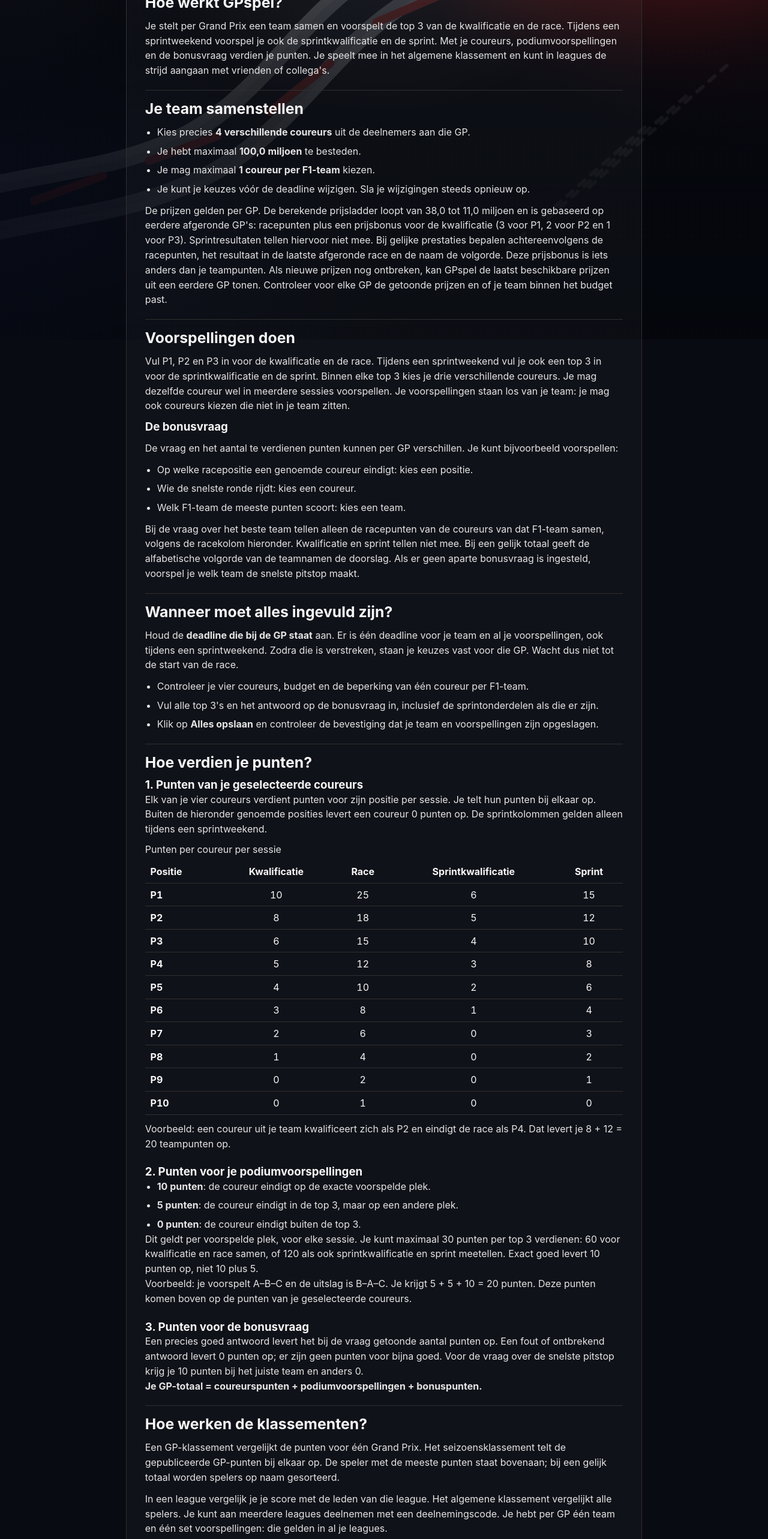
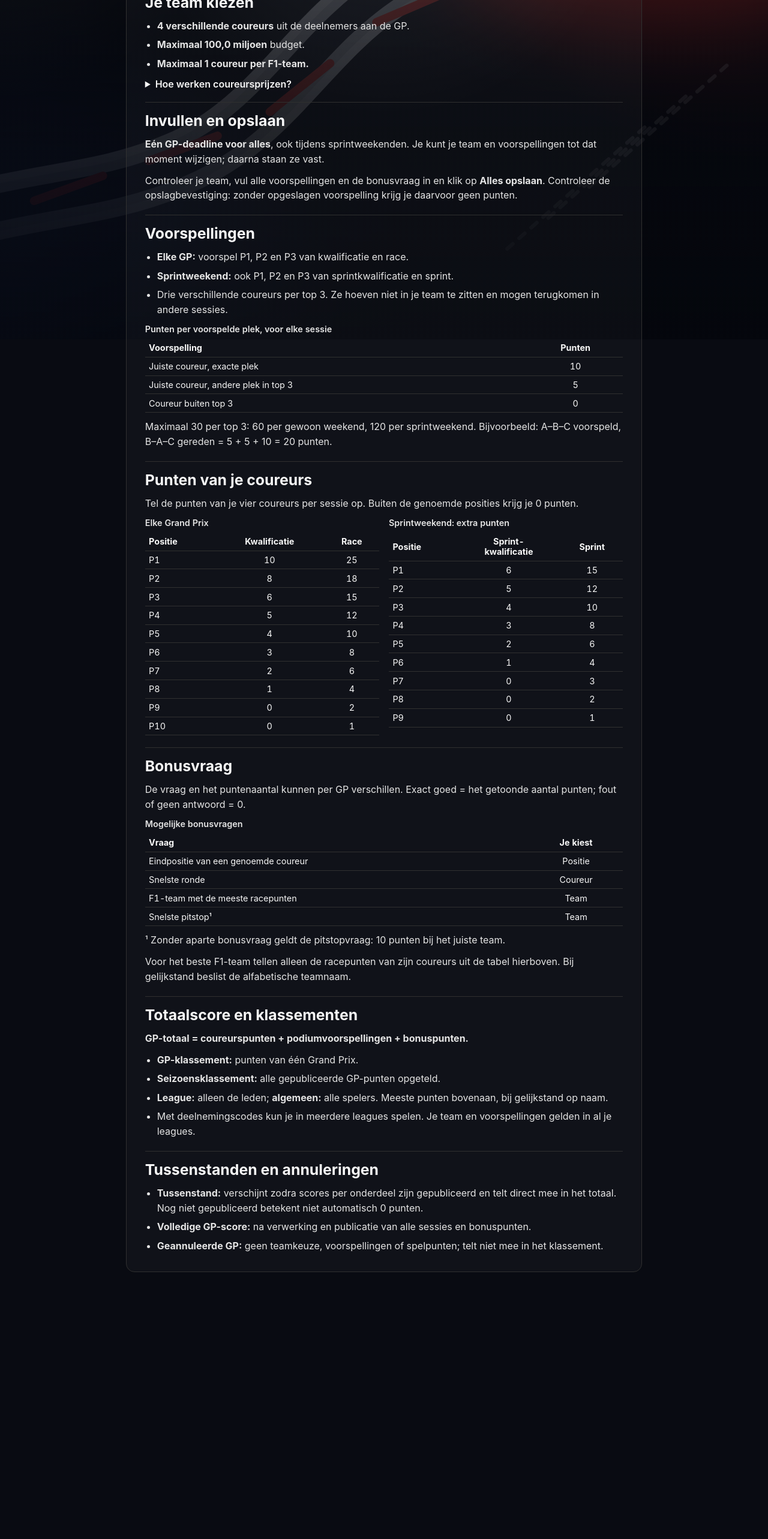
Before and after one commit to Sytsevdz/GPspel, a Next.js app: page /spelregels in a window 1280 px wide. Shown: the part 234-2800 px from the top of the page at 60% size. After the commit the page ends 2379 px from the top, so only its background shows below. Built offline with nearby package versions, Linux system fonts and the light colour scheme; no server answers.

Commit message:
Maak spelregels compact met korte blokken en mobiele puntentabellen

```diff
--- a/src/app/spelregels/page.tsx
+++ b/src/app/spelregels/page.tsx
@@ -17,178 +17,115 @@ export default function SpelregelsPage() {
       <article className="rules-card">
         <header className="rules-section">
           <h1>Spelregels</h1>
-          <p>Vier coureurs, jouw voorspellingen en elke Grand Prix een nieuwe kans op punten.</p>
+          <p>Stel per Grand Prix je team samen, voorspel de uitslagen en verdien punten.</p>
         </header>
 
-        <section className="rules-section" aria-labelledby="intro">
-          <h2 id="intro">Hoe werkt GPspel?</h2>
-          <p>
-            Je stelt per Grand Prix een team samen en voorspelt de top 3 van de kwalificatie en de race.
-            Tijdens een sprintweekend voorspel je ook de sprintkwalificatie en de sprint. Met je coureurs,
-            podiumvoorspellingen en de bonusvraag verdien je punten. Je speelt mee in het algemene
-            klassement en kunt in leagues de strijd aangaan met vrienden of collega&apos;s.
-          </p>
+        <section className="rules-section" aria-labelledby="team-kiezen">
+          <h2 id="team-kiezen">Je team kiezen</h2>
+          <ul>
+            <li><strong>4 verschillende coureurs</strong> uit de deelnemers aan de GP.</li>
+            <li><strong>Maximaal 100,0 miljoen</strong> budget.</li>
+            <li><strong>Maximaal 1 coureur per F1-team.</strong></li>
+          </ul>
+          <details className="rules-price-details">
+            <summary>Hoe werken coureursprijzen?</summary>
+            <ul>
+              <li>De prijsladder loopt van 38,0 tot 11,0 miljoen per GP.</li>
+              <li>Basis: racepunten uit eerdere afgeronde GP&apos;s, plus een kwalificatiebonus van 3 / 2 / 1 voor P1 / P2 / P3. Sprintresultaten tellen niet mee.</li>
+              <li>Bij gelijkstand: meeste racepunten, beste resultaat in de laatste afgeronde race, daarna alfabetisch op naam.</li>
+              <li>Ontbreken nieuwe prijzen? Dan kunnen eerdere prijzen gelden. Controleer altijd het getoonde budget.</li>
+            </ul>
+          </details>
         </section>
 
-        <section className="rules-section" aria-labelledby="team-kiezen">
-          <h2 id="team-kiezen">Je team samenstellen</h2>
-          <ul>
-            <li>Kies precies <strong>4 verschillende coureurs</strong> uit de deelnemers aan die GP.</li>
-            <li>Je hebt maximaal <strong>100,0 miljoen</strong> te besteden.</li>
-            <li>Je mag maximaal <strong>1 coureur per F1-team</strong> kiezen.</li>
-            <li>Je kunt je keuzes vóór de deadline wijzigen. Sla je wijzigingen steeds opnieuw op.</li>
-          </ul>
-          <p>
-            De prijzen gelden per GP. De berekende prijsladder loopt van 38,0 tot 11,0 miljoen en is
-            gebaseerd op eerdere afgeronde GP&apos;s: racepunten plus een prijsbonus voor de kwalificatie
-            (3 voor P1, 2 voor P2 en 1 voor P3). Sprintresultaten tellen hiervoor niet mee.
-            Bij gelijke prestaties bepalen achtereenvolgens de racepunten, het resultaat in de laatste
-            afgeronde race en de naam de volgorde. Deze prijsbonus is iets anders dan je teampunten.
-            Als nieuwe prijzen nog ontbreken, kan GPspel de laatst beschikbare prijzen uit een eerdere GP tonen.
-            Controleer voor elke GP de getoonde prijzen en of je team binnen het budget past.
-          </p>
+        <section className="rules-section" aria-labelledby="deadline">
+          <h2 id="deadline">Invullen en opslaan</h2>
+          <p><strong>Eén GP-deadline voor alles</strong>, ook tijdens sprintweekenden. Je kunt je team en voorspellingen tot dat moment wijzigen; daarna staan ze vast.</p>
+          <p>Controleer je team, vul alle voorspellingen en de bonusvraag in en klik op <strong>Alles opslaan</strong>. Controleer de opslagbevestiging: zonder opgeslagen voorspelling krijg je daarvoor geen punten.</p>
         </section>
 
         <section className="rules-section" aria-labelledby="voorspellingen">
-          <h2 id="voorspellingen">Voorspellingen doen</h2>
-          <p>
-            Vul P1, P2 en P3 in voor de kwalificatie en de race. Tijdens een sprintweekend vul je ook
-            een top 3 in voor de sprintkwalificatie en de sprint. Binnen elke top 3 kies je drie
-            verschillende coureurs. Je mag dezelfde coureur wel in meerdere sessies voorspellen.
-            Je voorspellingen staan los van je team: je mag ook coureurs kiezen die niet in je team zitten.
-          </p>
-          <h3>De bonusvraag</h3>
-          <p>De vraag en het aantal te verdienen punten kunnen per GP verschillen. Je kunt bijvoorbeeld voorspellen:</p>
+          <h2 id="voorspellingen">Voorspellingen</h2>
           <ul>
-            <li>Op welke racepositie een genoemde coureur eindigt: kies een positie.</li>
-            <li>Wie de snelste ronde rijdt: kies een coureur.</li>
-            <li>Welk F1-team de meeste punten scoort: kies een team.</li>
+            <li><strong>Elke GP:</strong> voorspel P1, P2 en P3 van kwalificatie en race.</li>
+            <li><strong>Sprintweekend:</strong> ook P1, P2 en P3 van sprintkwalificatie en sprint.</li>
+            <li>Drie verschillende coureurs per top 3. Ze hoeven niet in je team te zitten en mogen terugkomen in andere sessies.</li>
           </ul>
-          <p>
-            Bij de vraag over het beste team tellen alleen de racepunten van de coureurs van dat F1-team
-            samen, volgens de racekolom hieronder. Kwalificatie en sprint tellen niet mee. Bij een gelijk
-            totaal geeft de alfabetische volgorde van de teamnamen de doorslag.
-            Als er geen aparte bonusvraag is ingesteld, voorspel je welk team de snelste pitstop maakt.
-          </p>
+          <table className="rules-table">
+            <caption>Punten per voorspelde plek, voor elke sessie</caption>
+            <thead><tr><th scope="col">Voorspelling</th><th scope="col">Punten</th></tr></thead>
+            <tbody>
+              <tr><th scope="row">Juiste coureur, exacte plek</th><td>10</td></tr>
+              <tr><th scope="row">Juiste coureur, andere plek in top 3</th><td>5</td></tr>
+              <tr><th scope="row">Coureur buiten top 3</th><td>0</td></tr>
+            </tbody>
+          </table>
+          <p>Maximaal 30 per top 3: 60 per gewoon weekend, 120 per sprintweekend. Bijvoorbeeld: A–B–C voorspeld, B–A–C gereden = 5 + 5 + 10 = 20 punten.</p>
         </section>
 
-        <section className="rules-section" aria-labelledby="deadline">
-          <h2 id="deadline">Wanneer moet alles ingevuld zijn?</h2>
-          <p>
-            Houd de <strong>deadline die bij de GP staat</strong> aan. Er is één deadline voor je team en
-            al je voorspellingen, ook tijdens een sprintweekend. Zodra die is verstreken, staan je keuzes
-            vast voor die GP. Wacht dus niet tot de start van de race.
-          </p>
-          <ul>
-            <li>Controleer je vier coureurs, budget en de beperking van één coureur per F1-team.</li>
-            <li>Vul alle top 3&apos;s en het antwoord op de bonusvraag in, inclusief de sprintonderdelen als die er zijn.</li>
-            <li>Klik op <strong>Alles opslaan</strong> en controleer de bevestiging dat je team en voorspellingen zijn opgeslagen.</li>
-          </ul>
-        </section>
-
-        <section className="rules-section" aria-labelledby="puntensysteem">
-          <h2 id="puntensysteem">Hoe verdien je punten?</h2>
-          <section className="rules-subsection" aria-labelledby="teampunten">
-            <h3 id="teampunten">1. Punten van je geselecteerde coureurs</h3>
-            <p>
-              Elk van je vier coureurs verdient punten voor zijn positie per sessie. Je telt hun punten
-              bij elkaar op. Buiten de hieronder genoemde posities levert een coureur 0 punten op.
-              De sprintkolommen gelden alleen tijdens een sprintweekend.
-            </p>
-            <div className="rules-table-scroll" role="region" aria-label="Coureurspunten per positie, horizontaal scrollbaar" tabIndex={0}>
-              <table className="rules-table">
-                <caption>Punten per coureur per sessie</caption>
+        <section className="rules-section" aria-labelledby="teampunten">
+          <h2 id="teampunten">Punten van je coureurs</h2>
+          <p>Tel de punten van je vier coureurs per sessie op. Buiten de genoemde posities krijg je 0 punten.</p>
+          <div className="rules-points-grid">
+            {[false, true].map((sprint) => (
+              <table className="rules-table" key={String(sprint)}>
+                <caption>{sprint ? "Sprintweekend: extra punten" : "Elke Grand Prix"}</caption>
                 <thead>
                   <tr>
                     <th scope="col">Positie</th>
-                    <th scope="col">Kwalificatie</th>
-                    <th scope="col">Race</th>
-                    <th scope="col">Sprintkwalificatie</th>
-                    <th scope="col">Sprint</th>
+                    <th scope="col">{sprint ? <>Sprint-<br />kwalificatie</> : "Kwalificatie"}</th>
+                    <th scope="col">{sprint ? "Sprint" : "Race"}</th>
                   </tr>
                 </thead>
                 <tbody>
-                  {driverPoints.map(([position, ...points]) => (
+                  {driverPoints.slice(0, sprint ? 9 : 10).map(([position, quali, race, sprintQuali, sprintRace]) => (
                     <tr key={position}>
                       <th scope="row">{position}</th>
-                      {points.map((value, index) => <td key={index}>{value}</td>)}
+                      <td>{sprint ? sprintQuali : quali}</td>
+                      <td>{sprint ? sprintRace : race}</td>
                     </tr>
                   ))}
                 </tbody>
               </table>
-            </div>
-            <p>Voorbeeld: een coureur uit je team kwalificeert zich als P2 en eindigt de race als P4. Dat levert je 8 + 12 = 20 teampunten op.</p>
-          </section>
-          <section className="rules-subsection" aria-labelledby="voorspelpunten">
-            <h3 id="voorspelpunten">2. Punten voor je podiumvoorspellingen</h3>
-            <ul>
-              <li><strong>10 punten</strong>: de coureur eindigt op de exacte voorspelde plek.</li>
-              <li><strong>5 punten</strong>: de coureur eindigt in de top 3, maar op een andere plek.</li>
-              <li><strong>0 punten</strong>: de coureur eindigt buiten de top 3.</li>
-            </ul>
-            <p>
-              Dit geldt per voorspelde plek, voor elke sessie. Je kunt maximaal 30 punten per top 3
-              verdienen: 60 voor kwalificatie en race samen, of 120 als ook sprintkwalificatie en sprint meetellen.
-              Exact goed levert 10 punten op, niet 10 plus 5.
-            </p>
-            <p>
-              Voorbeeld: je voorspelt A–B–C en de uitslag is B–A–C. Je krijgt 5 + 5 + 10 = 20 punten.
-              Deze punten komen boven op de punten van je geselecteerde coureurs.
-            </p>
-          </section>
-          <section className="rules-subsection" aria-labelledby="bonuspunten">
-            <h3 id="bonuspunten">3. Punten voor de bonusvraag</h3>
-            <p>
-              Een precies goed antwoord levert het bij de vraag getoonde aantal punten op. Een fout of
-              ontbrekend antwoord levert 0 punten op; er zijn geen punten voor bijna goed.
-              Voor de vraag over de snelste pitstop krijg je 10 punten bij het juiste team en anders 0.
-            </p>
-            <p><strong>Je GP-totaal = coureurspunten + podiumvoorspellingen + bonuspunten.</strong></p>
-          </section>
+            ))}
+          </div>
+        </section>
+
+        <section className="rules-section" aria-labelledby="bonusvraag">
+          <h2 id="bonusvraag">Bonusvraag</h2>
+          <p>De vraag en het puntenaantal kunnen per GP verschillen. Exact goed = het getoonde aantal punten; fout of geen antwoord = 0.</p>
+          <table className="rules-table">
+            <caption>Mogelijke bonusvragen</caption>
+            <thead><tr><th scope="col">Vraag</th><th scope="col">Je kiest</th></tr></thead>
+            <tbody>
+              <tr><th scope="row">Eindpositie van een genoemde coureur</th><td>Positie</td></tr>
+              <tr><th scope="row">Snelste ronde</th><td>Coureur</td></tr>
+              <tr><th scope="row">F1-team met de meeste racepunten</th><td>Team</td></tr>
+              <tr><th scope="row">Snelste pitstop¹</th><td>Team</td></tr>
+            </tbody>
+          </table>
+          <p>¹ Zonder aparte bonusvraag geldt de pitstopvraag: 10 punten bij het juiste team.</p>
+          <p>Voor het beste F1-team tellen alleen de racepunten van zijn coureurs uit de tabel hierboven. Bij gelijkstand beslist de alfabetische teamnaam.</p>
         </section>
 
         <section className="rules-section" aria-labelledby="klassementen">
-          <h2 id="klassementen">Hoe werken de klassementen?</h2>
-          <p>
-            Een GP-klassement vergelijkt de punten voor één Grand Prix. Het seizoensklassement telt de
-            gepubliceerde GP-punten bij elkaar op. De speler met de meeste punten staat bovenaan;
-            bij een gelijk totaal worden spelers op naam gesorteerd.
-          </p>
-          <p>
-            In een league vergelijk je je score met de leden van die league. Het algemene klassement
-            vergelijkt alle spelers. Je kunt aan meerdere leagues deelnemen met een deelnemingscode.
-            Je hebt per GP één team en één set voorspellingen: die gelden in al je leagues.
-          </p>
-          <p>
-            Tijdens het weekend kunnen al tussenstanden verschijnen zodra scores voor een sessie zijn
-            gepubliceerd. Die punten tellen dan ook al mee in het totaal. Na verwerking en publicatie
-            van de race en bonuspunten zie je het volledige GP-resultaat. Geannuleerde GP&apos;s tellen
-            niet mee in de klassementen.
-          </p>
+          <h2 id="klassementen">Totaalscore en klassementen</h2>
+          <p><strong>GP-totaal = coureurspunten + podiumvoorspellingen + bonuspunten.</strong></p>
+          <ul>
+            <li><strong>GP-klassement:</strong> punten van één Grand Prix.</li>
+            <li><strong>Seizoensklassement:</strong> alle gepubliceerde GP-punten opgeteld.</li>
+            <li><strong>League:</strong> alleen de leden; <strong>algemeen:</strong> alle spelers. Meeste punten bovenaan, bij gelijkstand op naam.</li>
+            <li>Met deelnemingscodes kun je in meerdere leagues spelen. Je team en voorspellingen gelden in al je leagues.</li>
+          </ul>
         </section>
 
-        <section className="rules-section" aria-labelledby="vragen">
-          <h2 id="vragen">Veelgestelde vragen</h2>
-          <section className="rules-subsection">
-            <h3>Kan ik mijn team nog wijzigen?</h3>
-            <p>Ja, vóór de deadline van die GP. Sla na een wijziging opnieuw op. Na de deadline kun je je team en voorspellingen niet meer aanpassen.</p>
-          </section>
-          <section className="rules-subsection">
-            <h3>Wat gebeurt er als ik geen voorspelling invul?</h3>
-            <p>Zonder opgeslagen voorspelling verdien je daarvoor geen punten. Om Alles opslaan te gebruiken, moeten je team en alle verplichte voorspellingen compleet zijn. Alleen iets aanklikken is dus niet genoeg: controleer altijd de opslagbevestiging.</p>
-          </section>
-          <section className="rules-subsection">
-            <h3>Wat is er anders tijdens een sprintweekend?</h3>
-            <p>Je vier coureurs verdienen ook punten in de sprintkwalificatie en sprint. Je vult voor beide sessies een extra top 3 in. Alles moet vóór dezelfde GP-deadline zijn opgeslagen.</p>
-          </section>
-          <section className="rules-subsection">
-            <h3>Waarom zijn mijn punten nog niet bijgewerkt?</h3>
-            <p>Scores worden per onderdeel gepubliceerd. Een gereden sessie betekent dus niet dat de punten meteen zichtbaar zijn. Een nog niet gepubliceerd onderdeel is nog geen definitieve nulscore.</p>
-          </section>
-          <section className="rules-subsection">
-            <h3>Wat gebeurt er als een GP wordt geannuleerd?</h3>
-            <p>Voor een geannuleerde GP kun je geen team of voorspellingen invullen. Er worden geen spelpunten voor die GP toegekend.</p>
-          </section>
+        <section className="rules-section" aria-labelledby="publicatie">
+          <h2 id="publicatie">Tussenstanden en annuleringen</h2>
+          <ul>
+            <li><strong>Tussenstand:</strong> verschijnt zodra scores per onderdeel zijn gepubliceerd en telt direct mee in het totaal. Nog niet gepubliceerd betekent niet automatisch 0 punten.</li>
+            <li><strong>Volledige GP-score:</strong> na verwerking en publicatie van alle sessies en bonuspunten.</li>
+            <li><strong>Geannuleerde GP:</strong> geen teamkeuze, voorspellingen of spelpunten; telt niet mee in het klassement.</li>
+          </ul>
         </section>
       </article>
     </main>
--- a/src/styles/globals.css
+++ b/src/styles/globals.css
@@ -2971,46 +2971,64 @@ button.bonus-driver-slot:disabled {
 .gp-workflow-section[open] > summary { margin-bottom: 1rem; }
 .gp-workflow-section[open] > summary .gp-workflow-chevron { transform: rotate(180deg); }
 
-/* Keep the scoring table readable without widening the rules page on mobile. */
-.rules-card {
+/* Compact rule tables retain the existing card and section styling. */
+.rules-card,
+.rules-section {
   min-width: 0;
-}
-
-.rules-section,
-.rules-subsection {
-  min-width: 0;
-}
-
-.rules-table-scroll {
-  max-width: 100%;
-  overflow-x: auto;
-  margin-block: 0.7rem;
 }
 
 .rules-table {
   width: 100%;
   border-collapse: collapse;
   font-variant-numeric: tabular-nums;
+  font-size: 0.9rem;
 }
 
 .rules-table caption {
   text-align: left;
   padding-bottom: 0.5rem;
   color: #e5e5e5;
+  font-weight: 600;
 }
 
 .rules-table th,
 .rules-table td {
-  padding: 0.55rem;
+  padding: 0.4rem;
   border-bottom: 1px solid #303030;
   text-align: center;
+  overflow-wrap: anywhere;
 }
 
 .rules-table th:first-child {
   text-align: left;
 }
 
-.rules-table-scroll:focus-visible {
+.rules-table tbody th {
+  font-weight: 400;
+}
+
+.rules-points-grid {
+  display: grid;
+  gap: 1rem;
+  align-items: start;
+}
+
+.rules-price-details summary {
+  cursor: pointer;
+  font-weight: 600;
+}
+
+.rules-price-details[open] summary {
+  margin-bottom: 0.7rem;
+}
+
+.rules-price-details summary:focus-visible {
   outline: 2px solid #e5e5e5;
-  outline-offset: 2px;
-}
+  outline-offset: 3px;
+}
+
+@media (min-width: 640px) {
+  .rules-points-grid {
+    grid-template-columns: repeat(2, minmax(0, 1fr));
+  }
+}
```
